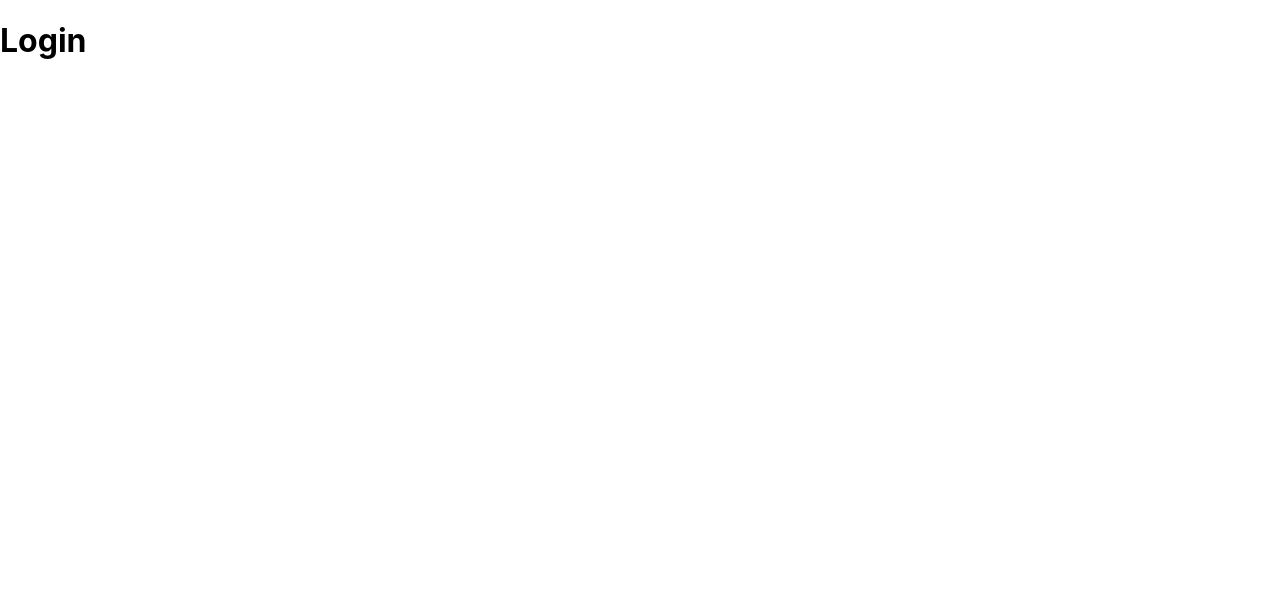
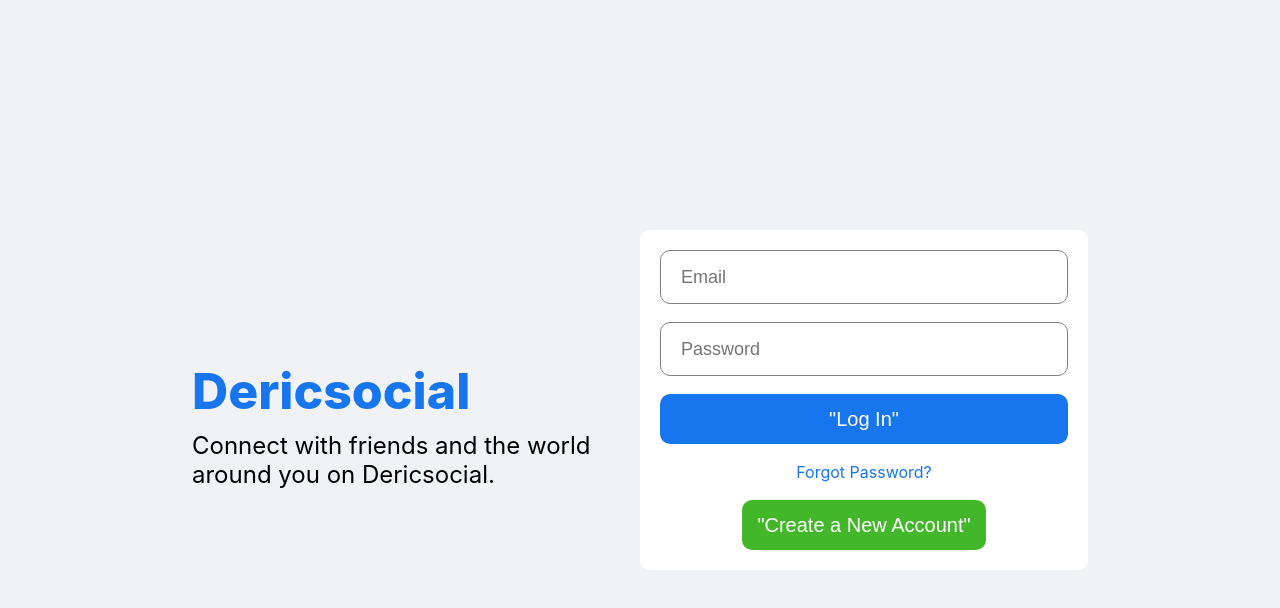
Before and after one commit to muhammadderic/social_media_app--MERN_Stack, a React (Create React App) app in the folder client/: page /login in a window 1280 px wide. Shown: the top 608 px of the page. Built offline with nearby package versions, Linux system fonts and the light colour scheme.

Commit message:
Build login page and styling

```diff
--- a/client/src/pages/Login.jsx
+++ b/client/src/pages/Login.jsx
@@ -1,7 +1,46 @@
+import { useRef } from "react";
 import "../styles/login.css";
 
 export default function Login() {
+  const email = useRef();
+  const password = useRef();
+
   return (
-    <h1>Login</h1>
+    <div className="login">
+      <div className="loginWrapper">
+        <div className="loginLeft">
+          <h3 className="loginLogo">Dericsocial</h3>
+          <span className="loginDesc">
+            Connect with friends and the world around you on Dericsocial.
+          </span>
+        </div>
+        <div className="loginRight">
+          <form className="loginBox">
+            <input
+              placeholder="Email"
+              type="email"
+              required
+              className="loginInput"
+              ref={email}
+            />
+            <input
+              placeholder="Password"
+              type="password"
+              required
+              minLength="6"
+              className="loginInput"
+              ref={password}
+            />
+            <button className="loginButton" type="submit">
+              "Log In"
+            </button>
+            <span className="loginForgot">Forgot Password?</span>
+            <button className="loginRegisterButton">
+              "Create a New Account"
+            </button>
+          </form>
+        </div>
+      </div>
+    </div>
   )
 }
--- a/client/src/styles/login.css
+++ b/client/src/styles/login.css
@@ -0,0 +1,92 @@
+.login {
+  width: 100vw;
+  height: 100vh;
+  display: flex;
+  align-items: center;
+  justify-content: center;
+  background-color: #f0f2f5;
+}
+
+.loginWrapper {
+  width: 70%;
+  height: 70%;
+  display: flex;
+}
+
+.loginLeft,
+.loginRight {
+  display: flex;
+  flex: 1;
+  flex-direction: column;
+  justify-content: center;
+}
+
+.loginLogo {
+  margin-bottom: 10px;
+  font-size: 50px;
+  font-weight: 800;
+  color: #1775ee;
+}
+
+.loginDesc {
+  font-size: 24px;
+}
+
+.loginBox {
+  height: 300px;
+  padding: 20px;
+  display: flex;
+  flex-direction: column;
+  justify-content: space-between;
+  background-color: white;
+  border-radius: 10px;
+}
+
+.loginInput {
+  height: 50px;
+  padding-left: 20px;
+  font-size: 18px;
+  border-radius: 10px;
+  border: 1px solid gray;
+}
+
+.loginInput:focus {
+  outline: none;
+}
+
+.loginButton {
+  height: 50px;
+  font-size: 20px;
+  font-weight: 500;
+  background-color: #1775ee;
+  color: white;
+  border-radius: 10px;
+  border: none;
+  cursor: pointer;
+}
+
+.loginButton:focus {
+  outline: none;
+}
+
+.loginButton:disabled {
+  cursor: not-allowed;
+}
+
+.loginForgot {
+  text-align: center;
+  color: #1775ee;
+}
+
+.loginRegisterButton {
+  width: 60%;
+  height: 50px;
+  align-self: center;
+  font-size: 20px;
+  font-weight: 500;
+  background-color: #42b72a;
+  color: white;
+  border: none;
+  border-radius: 10px;
+  cursor: pointer;
+}
--- a/client/src/styles/register.css
+++ b/client/src/styles/register.css
@@ -1,10 +1,10 @@
 .login {
   width: 100vw;
   height: 100vh;
-  background-color: #f0f2f5;
   display: flex;
   align-items: center;
   justify-content: center;
+  background-color: #f0f2f5;
 }
 
 .loginWrapper {
@@ -15,17 +15,17 @@
 
 .loginLeft,
 .loginRight {
+  display: flex;
   flex: 1;
-  display: flex;
   flex-direction: column;
   justify-content: center;
 }
 
 .loginLogo {
+  margin-bottom: 10px;
   font-size: 50px;
   font-weight: 800;
   color: #1775ee;
-  margin-bottom: 10px;
 }
 
 .loginDesc {
@@ -35,19 +35,19 @@
 .loginBox {
   height: 400px;
   padding: 20px;
-  background-color: white;
-  border-radius: 10px;
   display: flex;
   flex-direction: column;
   justify-content: space-between;
+  background-color: white;
+  border-radius: 10px;
 }
 
 .loginInput {
   height: 50px;
+  padding-left: 20px;
+  font-size: 18px;
   border-radius: 10px;
   border: 1px solid gray;
-  font-size: 18px;
-  padding-left: 20px;
 }
 
 .loginInput:focus {
@@ -56,12 +56,12 @@
 
 .loginButton {
   height: 50px;
-  border-radius: 10px;
-  border: none;
+  font-size: 20px;
+  font-weight: 500;
   background-color: #1775ee;
   color: white;
-  font-size: 20px;
-  font-weight: 500;
+  border: none;
+  border-radius: 10px;
   cursor: pointer;
 }
 
@@ -72,13 +72,13 @@
 
 .loginRegisterButton {
   width: 60%;
+  height: 50px;
   align-self: center;
-  height: 50px;
-  border-radius: 10px;
-  border: none;
+  font-size: 20px;
+  font-weight: 500;
   background-color: #42b72a;
   color: white;
-  font-size: 20px;
-  font-weight: 500;
+  border: none;
+  border-radius: 10px;
   cursor: pointer;
 }
```
